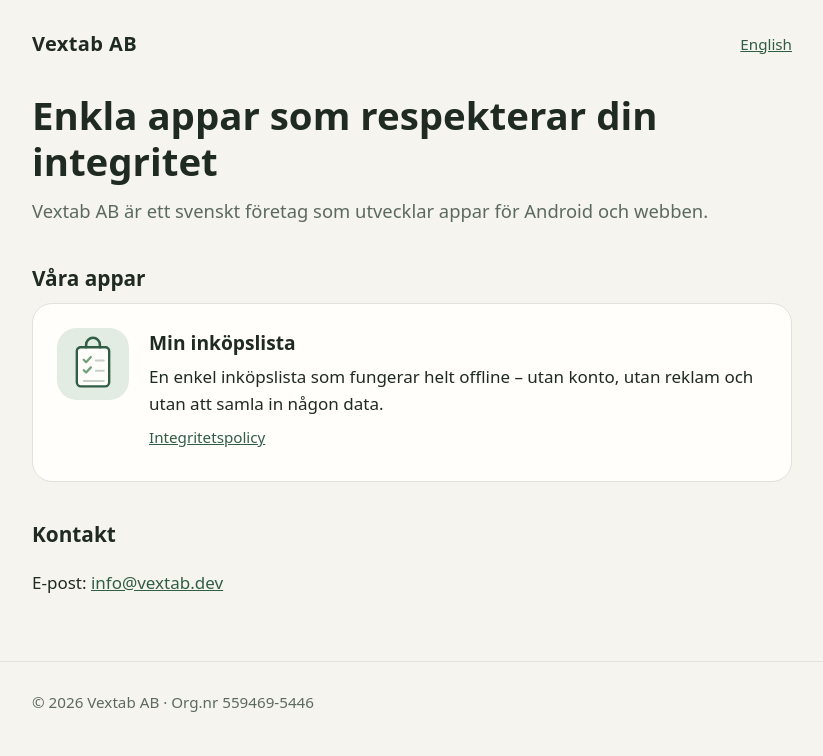
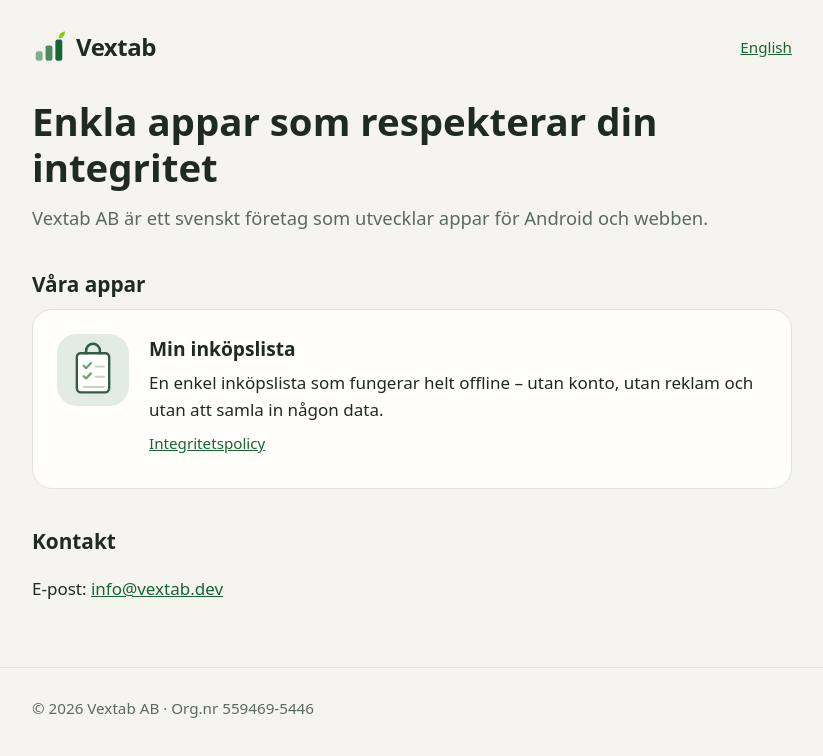
Before and after one commit to Vextab/vextab.dev, a plain HTML site: page index.html in a window 1280 px wide. Shown: the whole page, without its empty margins (228-1051 px from the left). Drawn offline with Linux system fonts and the light colour scheme.

Commit message:
Logga: Tillväxt (skogsgrön + lime) i sidhuvud, favicon och loggafiler
Co-Authored-By: Claude Opus 5.5 <noreply@anthropic.com>

```diff
--- a/index.html
+++ b/index.html
@@ -12,7 +12,7 @@
 <body>
   <header class="site">
     <div class="wrap">
-      <a class="brand" href="/">Vextab AB</a>
+      <a class="brand" href="/" aria-label="Vextab AB – startsida"><svg class="logo" viewBox="0 0 64 64" aria-hidden="true"><rect class="logo-bar" x="7" y="40" width="13" height="18" rx="4" fill-opacity=".5"/><rect class="logo-bar" x="25.5" y="29" width="13" height="29" rx="4" fill-opacity=".75"/><rect class="logo-bar" x="44" y="18" width="13" height="40" rx="4"/><path class="logo-leaf" d="M50.5 16C50 8.5 54.5 3.5 62 3C62.3 10.5 58 15.5 50.5 16Z"/></svg><span>Vextab</span></a>
       <a class="lang" href="/en/" hreflang="en" lang="en">English</a>
     </div>
   </header>
--- a/style.css
+++ b/style.css
@@ -4,8 +4,10 @@
   --card: #fffefa;
   --text: #1f2a22;
   --muted: #5b6a5f;
-  --accent: #315d45;
-  --accent-soft: #e3ece2;
+  --accent: #166534;
+  --accent-soft: #e6f2e0;
+  --logo-bar: #166534;
+  --logo-leaf: #84cc16;
   --line: #dfe3da;
 }
 
@@ -15,8 +17,10 @@
     --card: #1e2520;
     --text: #e8ece6;
     --muted: #a3b0a6;
-    --accent: #8cc39a;
-    --accent-soft: #26302a;
+    --accent: #4ade80;
+    --accent-soft: #233026;
+    --logo-bar: #4ade80;
+    --logo-leaf: #bef264;
     --line: #2f3a32;
   }
 }
@@ -53,11 +57,28 @@ header.site .wrap {
 }
 
 .brand {
+  display: inline-flex;
+  align-items: center;
+  gap: 10px;
   font-weight: 700;
-  font-size: 1.25rem;
-  letter-spacing: 0.02em;
+  font-size: 1.5rem;
+  letter-spacing: -0.02em;
   color: var(--text);
   text-decoration: none;
+}
+
+.brand .logo {
+  width: 34px;
+  height: 34px;
+  flex: none;
+}
+
+.logo-bar {
+  fill: var(--logo-bar);
+}
+
+.logo-leaf {
+  fill: var(--logo-leaf);
 }
 
 .lang {
```
Also changed, not shown: 404.html (+1 -1 lines), en/index.html (+1 -1 lines), en/min-inkopslista/privacy-policy/index.html (+1 -1 lines), min-inkopslista/integritetspolicy/index.html (+1 -1 lines), favicon.svg, logo/vextab-symbol-dark.svg (added), logo/vextab-symbol.svg (added).
